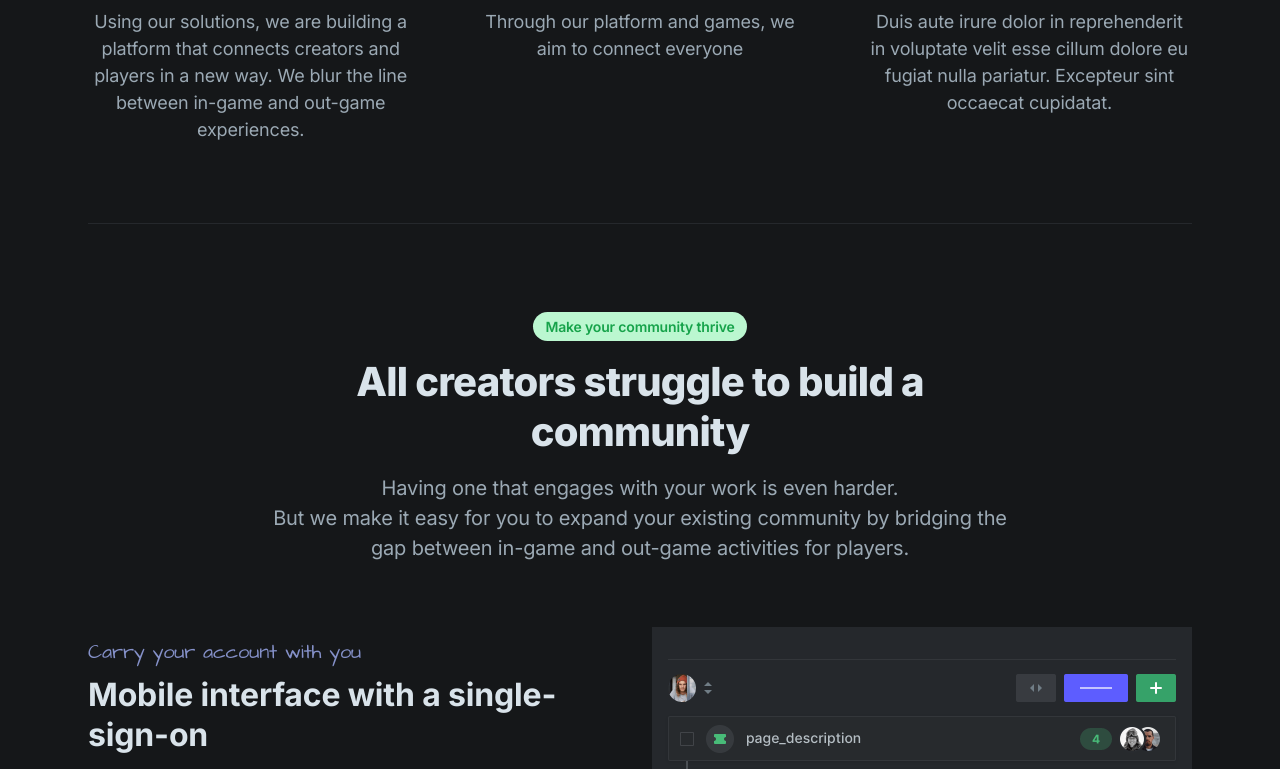
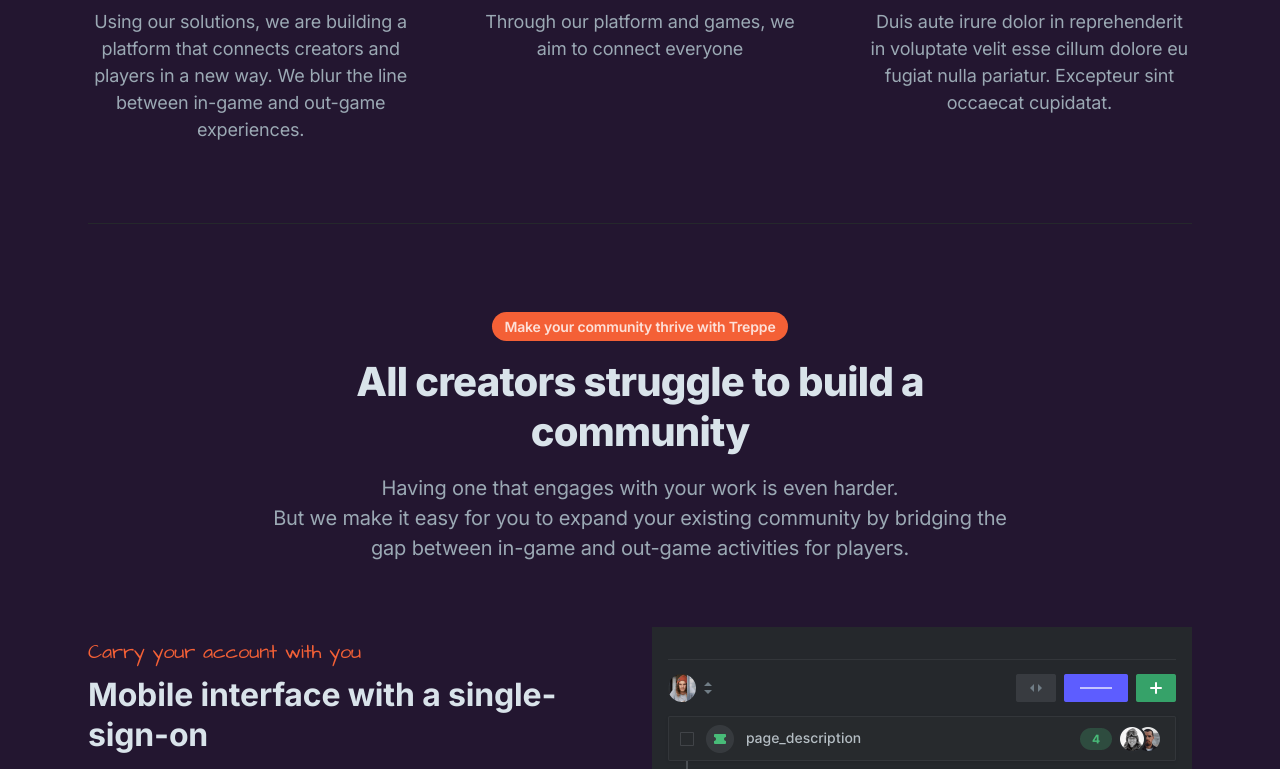
Before and after one commit to TeamSTEP/teamstep.io, a Next.js app: page / in a window 1280 px wide. Shown: the part 2002-2771 px from the top of the page. Built offline with nearby package versions, Linux system fonts and the light colour scheme.

Commit message:
change color theme

```diff
--- a/app/layout.tsx
+++ b/app/layout.tsx
@@ -29,7 +29,7 @@ export default function RootLayout({
 }) {
   return (
     <html lang="en">
-      <body className={`${inter.variable} ${architects_daughter.variable} font-inter antialiased bg-gray-900 text-gray-200 tracking-tight`}>
+      <body className={`${inter.variable} ${architects_daughter.variable} font-inter antialiased bg-purple-900 text-gray-200 tracking-tight`}>
         <div className="flex flex-col min-h-screen overflow-hidden">
           <Header />
           {children}
--- a/components/hero.tsx
+++ b/components/hero.tsx
@@ -20,7 +20,7 @@ export default function Hero() {
 
                 {/* Hero content */}
                 <div className="relative pt-32 pb-10 md:pt-40 md:pb-16">
-                    <div className="max-w-xs mx-auto sm:max-w-none sm:flex sm:justify-center">
+                    <div className="mx-auto sm:max-w-none sm:flex sm:justify-center">
                         <img
                             src="/images/full-logo.svg"
                             className="max-w-xl"
@@ -44,7 +44,7 @@ export default function Hero() {
                         <div className="max-w-xs mx-auto sm:max-w-none sm:flex sm:justify-center">
                             <div data-aos="fade-up" data-aos-delay="400">
                                 <a
-                                    className="btn text-white bg-purple-600 hover:bg-purple-700 w-full mb-4 sm:w-auto sm:mb-0"
+                                    className="btn text-white bg-orange-500 hover:bg-orange-700 w-full mb-4 sm:w-auto sm:mb-0"
                                     href="#0"
                                 >
                                     Learn More
--- a/components/zigzag.tsx
+++ b/components/zigzag.tsx
@@ -6,13 +6,13 @@ import FeatImage03 from '@/public/images/features-03-image-03.png';
 
 export default function Zigzag() {
     return (
-        <section>
+        <section >
             <div className="max-w-6xl mx-auto px-4 sm:px-6">
                 <div className="py-12 md:py-20 border-t border-gray-800">
                     {/* Section header */}
                     <div className="max-w-3xl mx-auto text-center pb-12 md:pb-16">
-                        <div className="inline-flex text-sm font-semibold py-1 px-3 m-2 text-green-600 bg-green-200 rounded-full mb-4">
-                            Make your community thrive
+                        <div className="inline-flex text-sm font-semibold py-1 px-3 m-2 text-orange-100 bg-orange-500 rounded-full mb-4">
+                            Make your community thrive with Treppe
                         </div>
                         <h1 className="h2 mb-4">All creators struggle to build a community</h1>
                         <p className="text-xl text-gray-400">
@@ -46,7 +46,7 @@ export default function Zigzag() {
                                 data-aos="fade-right"
                             >
                                 <div className="md:pr-4 lg:pr-12 xl:pr-16">
-                                    <div className="font-architects-daughter text-xl text-purple-600 mb-2">
+                                    <div className="font-architects-daughter text-xl text-orange-500 mb-2">
                                         Carry your account with you
                                     </div>
                                     <h3 className="h3 mb-3">
@@ -118,7 +118,7 @@ export default function Zigzag() {
                                 data-aos="fade-left"
                             >
                                 <div className="md:pl-4 lg:pl-12 xl:pl-16">
-                                    <div className="font-architects-daughter text-xl text-purple-600 mb-2">
+                                    <div className="font-architects-daughter text-xl text-orange-500 mb-2">
                                         Simple integration. Powerful features.
                                     </div>
                                     <h3 className="h3 mb-3">
@@ -190,7 +190,7 @@ export default function Zigzag() {
                                 data-aos="fade-right"
                             >
                                 <div className="md:pr-4 lg:pr-12 xl:pr-16">
-                                    <div className="font-architects-daughter text-xl text-purple-600 mb-2">
+                                    <div className="font-architects-daughter text-xl text-orange-500 mb-2">
                                         Full control over your project
                                     </div>
                                     <h3 className="h3 mb-3">
--- a/tailwind.config.js
+++ b/tailwind.config.js
@@ -30,6 +30,17 @@ module.exports = {
           800: '#4F476D',
           900: '#231630',
         },
+        orange: {
+          100: '#FDE0D8',
+          200: '#FAB29E',
+          300: '#F89377',
+          400: '#F78464',
+          500: '#F46036',
+          600: '#EF481A',
+          700: '#E93C0C',
+          800: '#AE2D09',
+          900: '#270A02'
+        }
       },
       spacing: {
         '9/16': '56.25%',
```
